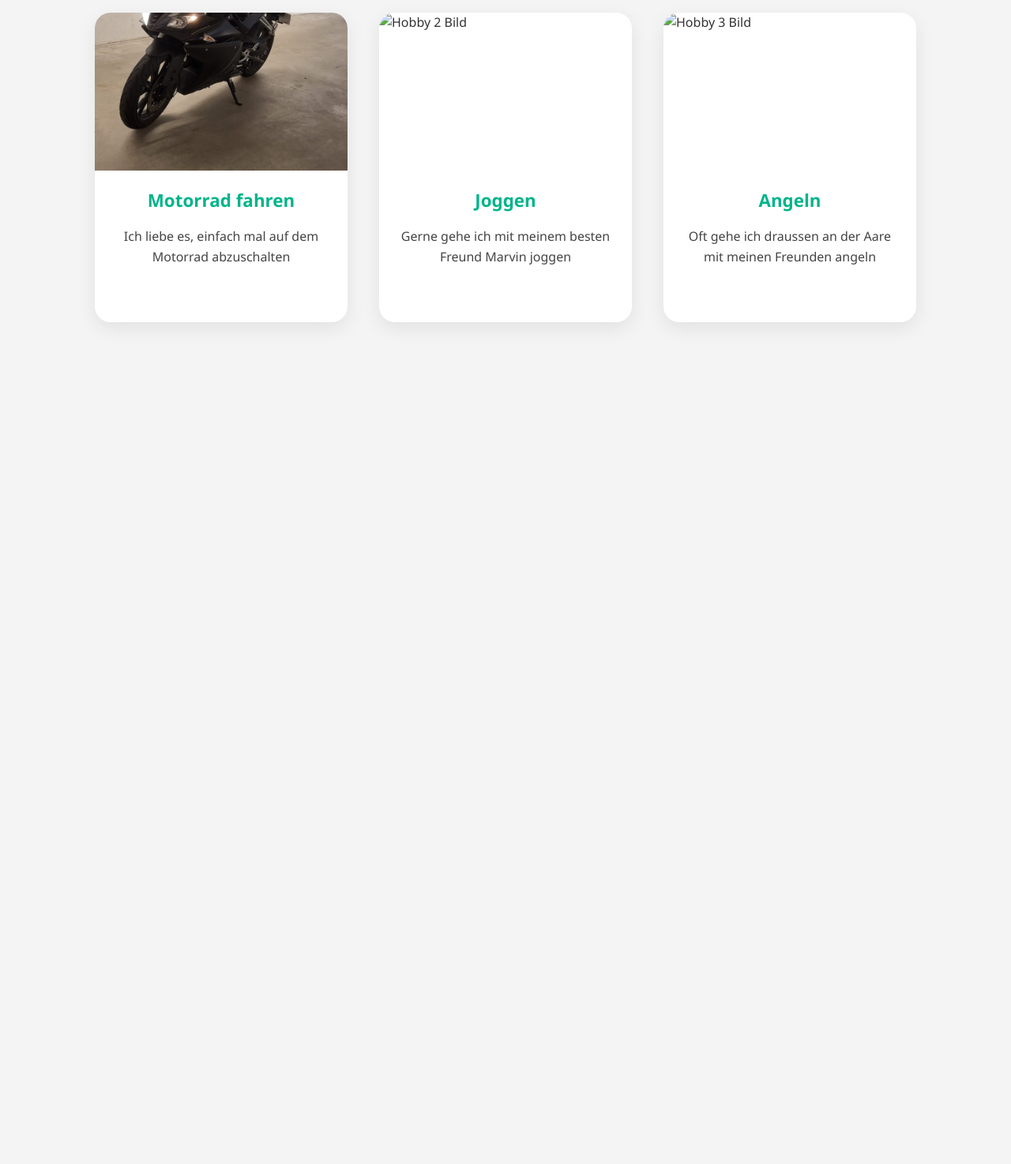
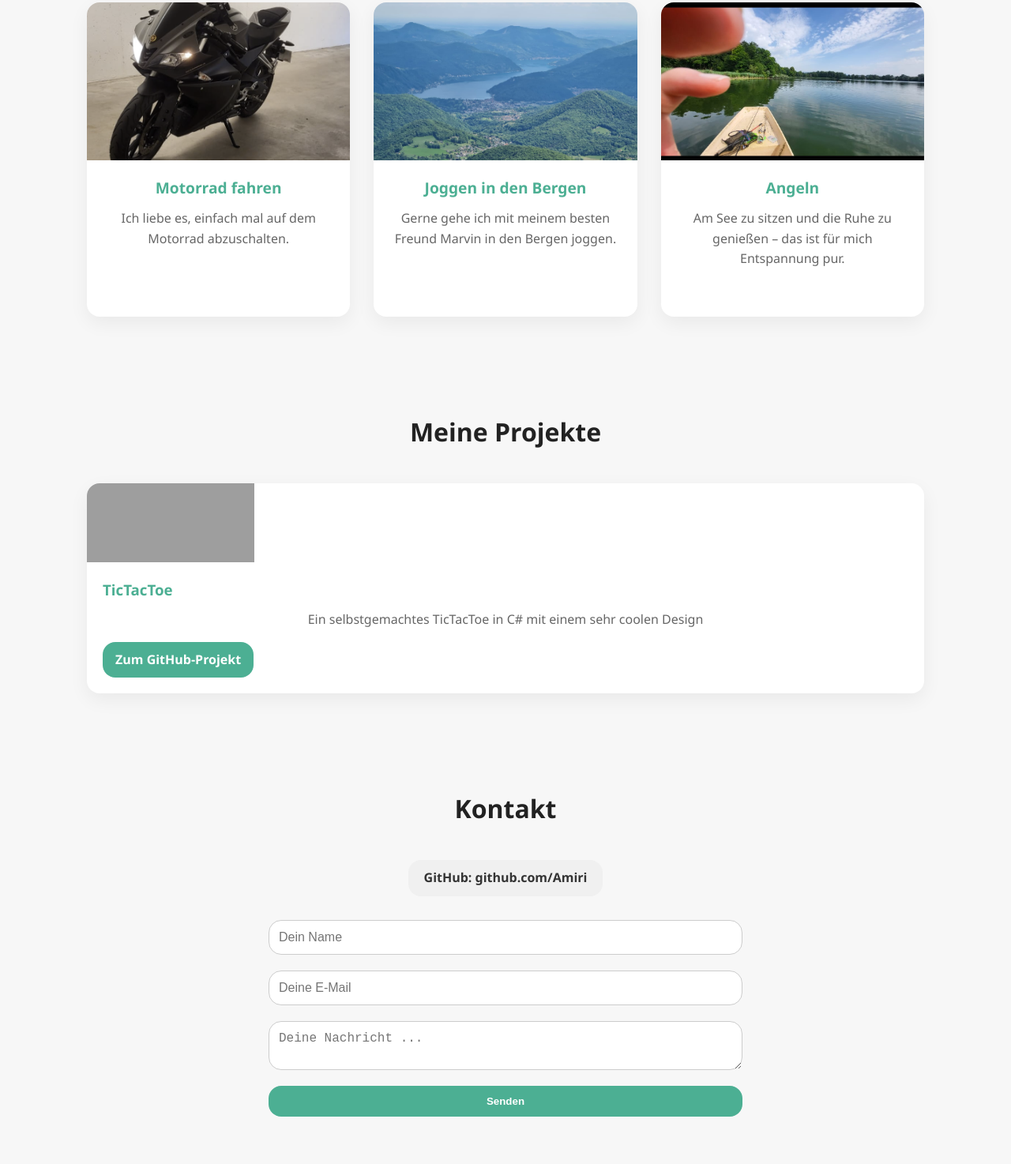
Before and after one commit to Amirirun/Amirirun.github.io, a plain HTML site: page index.html in a window 1280 px wide. Shown: the part 859-2333 px from the top of the page at 79% size. Before the commit the page ends 1327 px from the top, so only its background shows below. Drawn offline with Linux system fonts and the light colour scheme; grey boxes are pictures that could not be loaded.

Commit message:
Add files via upload

```diff
--- a/index.html
+++ b/index.html
@@ -3,8 +3,8 @@
 <head>
   <meta charset="UTF-8" />
   <meta name="viewport" content="width=device-width, initial-scale=1.0"/>
-  <title>Mein Portfolio</title>
-  <link rel="stylesheet" href="style.css"/>
+  <title>Navid Amiri  Portfolio</title>
+  <link rel="stylesheet" href="style.css" />
 </head>
 <body>
 
@@ -13,10 +13,12 @@
       <div class="logo">Navid Amiri</div>
       <ul class="nav-links">
         <li><a href="#about">Über mich</a></li>
-      <li><a href="#skills">Meine Hobbys</a></li>
+        <li><a href="#hobbies">Meine Hobbys</a></li>
+        <li><a href="#projects">Meine Projekte</a></li>
         <li><a href="#contact">Kontakt</a></li>
       </ul>
     </nav>
+
     <section class="hero">
       <h1>Navid Amiri</h1>
       <p>Webentwickler mit Leidenschaft für sauberen Code und gutes Design.</p>
@@ -25,36 +27,66 @@
   </header>
 
   <main>
+
     <section id="about" class="section">
       <h2>Über mich</h2>
-    <p>Ich bin ein kreativer Entwickler mit Fokus auf Frontend-Technologien. Ich liebe es, moderne, benutzerfreundliche Webseiten zu bauen.</p>
+      <p>
+        Ich bin Navid Amiri, ein IMS-Schüler, der gerade sein erstes Jahr abgeschlossen hat.
+        Ich liebe es zu programmieren, kreativ zu sein und technische Herausforderungen zu lösen.
+      </p>
     </section>
 
     <section id="hobbies" class="section">
       <h2>Meine Hobbys</h2>
       <div class="hobby-grid">
         <div class="hobby-card">
-      <img src="WhatsApp Bild 2025-06-13 um 10.19.10_cbf234ad.jpg" alt="Hobby 1 Bild" />
+          <img src="Screenshot 2025-06-20 082810.png" alt="Motorrad fahren" />
           <h3>Motorrad fahren</h3>
-      <p>Ich liebe es, einfach mal auf dem Motorrad abzuschalten</p>
+          <p>Ich liebe es, einfach mal auf dem Motorrad abzuschalten.</p>
         </div>
         <div class="hobby-card">
-      <img src="hobby2.jpg" alt="Hobby 2 Bild" />
-      <h3>Joggen</h3>
-      <p>Gerne gehe ich mit meinem besten Freund Marvin joggen</p>
+          <img src="WhatsApp Bild 2025-06-20 um 08.14.37_f35a6628.jpg" alt="Joggen" />
+          <h3>Joggen in den Bergen</h3>
+          <p>Gerne gehe ich mit meinem besten Freund Marvin in den Bergen joggen.</p>
         </div>
         <div class="hobby-card">
-      <img src="hobby3.jpg" alt="Hobby 3 Bild" />
+          <img src="WhatsApp Bild 2025-06-20 um 07.50.11_8f24dfdf.jpg" alt="Angeln" />
           <h3>Angeln</h3>
-      <p>Oft gehe ich draussen an der Aare mit meinen Freunden angeln</p>
+          <p>Am See zu sitzen und die Ruhe zu genießen – das ist für mich Entspannung pur.</p>
         </div>
       </div>
     </section>
 
+<section id="projects" class="section">
+  <h2>Meine Projekte</h2>
+  <div class="project-grid">
+    <div class="project-card">
+      <img src="Screenshot 2025-06-20 100422.png" alt="TicTacToe Screenshot" class="project-img" />
+      <div class="project-content">
+        <h3>TicTacToe</h3>
+        <p> Ein selbstgemachtes TicTacToe in C# mit einem sehr coolen Design</p>
+        <a href="https://github.com/Amiri/TicTacToe" target="_blank" class="project-link">Zum GitHub-Projekt</a>
+      </div>
+    </div>
+  </div>
+</section>
 
+    <section id="contact" class="section contact">
+      <h2>Kontakt</h2>
+      <div class="social-links">
+        <a href="https://github.com/Amiri" target="_blank" class="github-link">
+          GitHub: github.com/Amiri
+        </a>
+      </div>
+      <form>
+        <input type="text" placeholder="Dein Name" required />
+        <input type="email" placeholder="Deine E-Mail" required />
+        <textarea placeholder="Deine Nachricht ..." required></textarea>
+        <button type="submit">Senden</button>
+      </form>
+    </section>
 
-
-
+  </main>
 
   <script src="script.js"></script>
 </body>
--- a/style.css
+++ b/style.css
@@ -1,10 +1,11 @@
 :root {
-  --primary-color: #00c8a0;
-  --dark-bg: #121212;
-  --light-bg: #f4f4f4;
-  --text-light: #eaeaea;
-  --text-dark: #333;
-  --card-bg: #ffffff;
+  --primary: #4caf93;
+  --bg: #f7f7f7;
+  --dark: #222;
+  --light: #666;
+  --card: #fff;
+  --radius: 16px;
+  --shadow: 0 8px 24px rgba(0, 0, 0, 0.06);
   --transition: all 0.3s ease;
 }
 
@@ -15,58 +16,47 @@
 }
 
 body {
-  font-family: 'Segoe UI', Tahoma, Geneva, Verdana, sans-serif;
-  background: var(--light-bg);
-  color: var(--text-dark);
+  font-family: "Segoe UI", sans-serif;
+  background: var(--bg);
+  color: var(--dark);
   line-height: 1.6;
 }
 
 header {
-  background: var(--dark-bg);
-  color: var(--text-light);
+  background: #1c1c1c;
+  color: white;
   padding-bottom: 60px;
 }
 
 .navbar {
+  max-width: 1200px;
+  margin: auto;
+  padding: 20px;
   display: flex;
   justify-content: space-between;
   align-items: center;
-  padding: 20px;
-  max-width: 1200px;
-  margin: auto;
 }
 
 .logo {
-  font-size: 1.5rem;
+  font-size: 1.4rem;
   font-weight: bold;
 }
 
 .nav-links {
+  display: flex;
   list-style: none;
-  display: flex;
   gap: 25px;
 }
 
 .nav-links a {
-  color: var(--text-light);
+  color: white;
   text-decoration: none;
   font-weight: 500;
-  position: relative;
+  transition: var(--transition);
 }
 
-.nav-links a::after {
-  content: '';
-  height: 2px;
-  width: 0%;
-  background: var(--primary-color);
-  position: absolute;
-  left: 0;
-  bottom: -4px;
-  transition: width 0.3s ease;
-}
-
-.nav-links a:hover::after {
-  width: 100%;
+.nav-links a:hover {
+  color: var(--primary);
 }
 
 .hero {
@@ -75,29 +65,28 @@ header {
 }
 
 .hero h1 {
-  font-size: 3rem;
+  font-size: 2.8rem;
   margin-bottom: 10px;
 }
 
 .hero p {
   font-size: 1.2rem;
+  color: #ccc;
   margin-bottom: 25px;
 }
 
 .btn {
-  background: var(--primary-color);
-  color: #fff;
+  background: var(--primary);
+  color: white;
   padding: 12px 24px;
-  border: none;
-  border-radius: 6px;
+  border-radius: var(--radius);
+  text-decoration: none;
   font-weight: bold;
-  cursor: pointer;
   transition: var(--transition);
-  text-decoration: none;
 }
 
 .btn:hover {
-  background: #02ad8c;
+  background: #3a9e7a;
 }
 
 .section {
@@ -107,101 +96,180 @@ header {
 }
 
 .section h2 {
+  text-align: center;
   font-size: 2rem;
-  margin-bottom: 30px;
+  margin-bottom: 40px;
+  color: var(--dark);
+}
+
+.section p {
+  text-align: center;
+  max-width: 700px;
+  margin: 0 auto 30px;
+  color: var(--light);
+}
+
+/* Hobbys */
+.hobby-grid {
+  display: grid;
+  grid-template-columns: repeat(auto-fit, minmax(280px, 1fr));
+  gap: 30px;
+}
+
+.hobby-card {
+  background: var(--card);
+  border-radius: var(--radius);
+  box-shadow: var(--shadow);
+  overflow: hidden;
+  transition: var(--transition);
+  display: flex;
+  flex-direction: column;
+  align-items: center;
   text-align: center;
 }
 
-.section p {
-  font-size: 1.1rem;
-  text-align: center;
-  max-width: 700px;
-  margin: 0 auto 40px;
-  color: #555;
-}
-.hobby-grid {
-  display: grid;
-  grid-template-columns: repeat(auto-fit, minmax(280px, 1fr));
-  gap: 40px;
-  margin-top: 40px;
-  padding: 0 10px;
-}
-
-.hobby-card {
-  background: white;
-  border-radius: 20px;
-  overflow: hidden;
-  box-shadow: 0 8px 24px rgba(0, 0, 0, 0.08);
-  display: flex;
-  flex-direction: column;
-  align-items: center;
-  transition: transform 0.3s ease, box-shadow 0.3s ease;
-}
-
 .hobby-card:hover {
-  transform: translateY(-8px);
-  box-shadow: 0 16px 32px rgba(0, 0, 0, 0.12);
+  transform: translateY(-5px);
 }
 
 .hobby-card img {
   width: 100%;
   height: 200px;
   object-fit: cover;
+  object-position: center;
   display: block;
 }
 
 .hobby-card h3 {
-  font-size: 1.4rem;
-  margin-top: 20px;
-  color: #00b48a;
-  font-weight: 600;
-  text-align: center;
+  margin: 20px 0 10px;
+  font-size: 1.2rem;
+  color: var(--primary);
 }
 
 .hobby-card p {
-  font-size: 1rem;
-  padding: 15px 25px 30px;
-  text-align: center;
-  color: #444;
+  padding: 0 20px 30px;
+  color: var(--light);
 }
 
+/* Projekte */
+.project-grid {
+  display: grid;
+  grid-template-columns: repeat(auto-fit, minmax(320px, 1fr));
+  gap: 30px;
+}
 
+.project-card {
+  background: var(--card);
+  border-radius: var(--radius);
+  box-shadow: var(--shadow);
+  overflow: hidden;
+  transition: var(--transition);
+  display: flex;
+  flex-direction: column;
+}
+
+.project-card:hover {
+  transform: translateY(-5px);
+}
+
+.project-img {
+  width:20%;
+  height: 100px;
+  object-fit: cover;
+  object-position: left;
+  display: block;
+}
+
+.project-content {
+  padding: 20px;
+}
+
+.project-card h3 {
+  margin-bottom: 10px;
+  color: var(--primary);
+}
+
+.project-card p {
+  margin-bottom: 15px;
+  color: var(--light);
+}
+
+.project-link {
+  display: inline-block;
+  background: var(--primary);
+  color: white;
+  padding: 10px 16px;
+  border-radius: var(--radius);
+  text-decoration: none;
+  font-weight: bold;
+  transition: var(--transition);
+}
+
+.project-link:hover {
+  background: #3a9e7a;
+}
+
+/* Kontakt */
+.contact form {
+  max-width: 600px;
+  margin: auto;
+  display: grid;
+  gap: 20px;
+}
 
 input, textarea {
   padding: 12px;
-  border-radius: 6px;
   border: 1px solid #ccc;
+  border-radius: var(--radius);
   font-size: 1rem;
-  resize: vertical;
 }
 
 button[type="submit"] {
-  background: var(--primary-color);
+  background: var(--primary);
   color: white;
+  padding: 12px;
   border: none;
-  padding: 12px;
-  border-radius: 6px;
+  border-radius: var(--radius);
   font-weight: bold;
   cursor: pointer;
   transition: var(--transition);
 }
 
 button[type="submit"]:hover {
-  background: #02ad8c;
+  background: #3a9e7a;
 }
 
+.social-links {
+  text-align: center;
+  margin-bottom: 30px;
+}
 
-/* Responsivitätsoptimierung */
+.github-link {
+  display: inline-block;
+  background: #f0f0f0;
+  color: #333;
+  font-weight: bold;
+  padding: 10px 20px;
+  border-radius: var(--radius);
+  text-decoration: none;
+  transition: var(--transition);
+}
+
+.github-link:hover {
+  background: #e0e0e0;
+}
+
+/* Responsive */
 @media (max-width: 768px) {
   .navbar {
     flex-direction: column;
     align-items: flex-start;
+    gap: 15px;
   }
 
   .nav-links {
     flex-direction: column;
     gap: 10px;
-    margin-top: 10px;
   }
 
   .hero h1 {
```
Also changed, not shown: Screenshot 2025-06-20 082810.png (added), WhatsApp Bild 2025-06-20 um 07.50.11_8f24dfdf.jpg (added), WhatsApp Bild 2025-06-20 um 08.14.37_f35a6628.jpg (added), 1 other file. Lines whose indentation alone changed are shown as unchanged.
